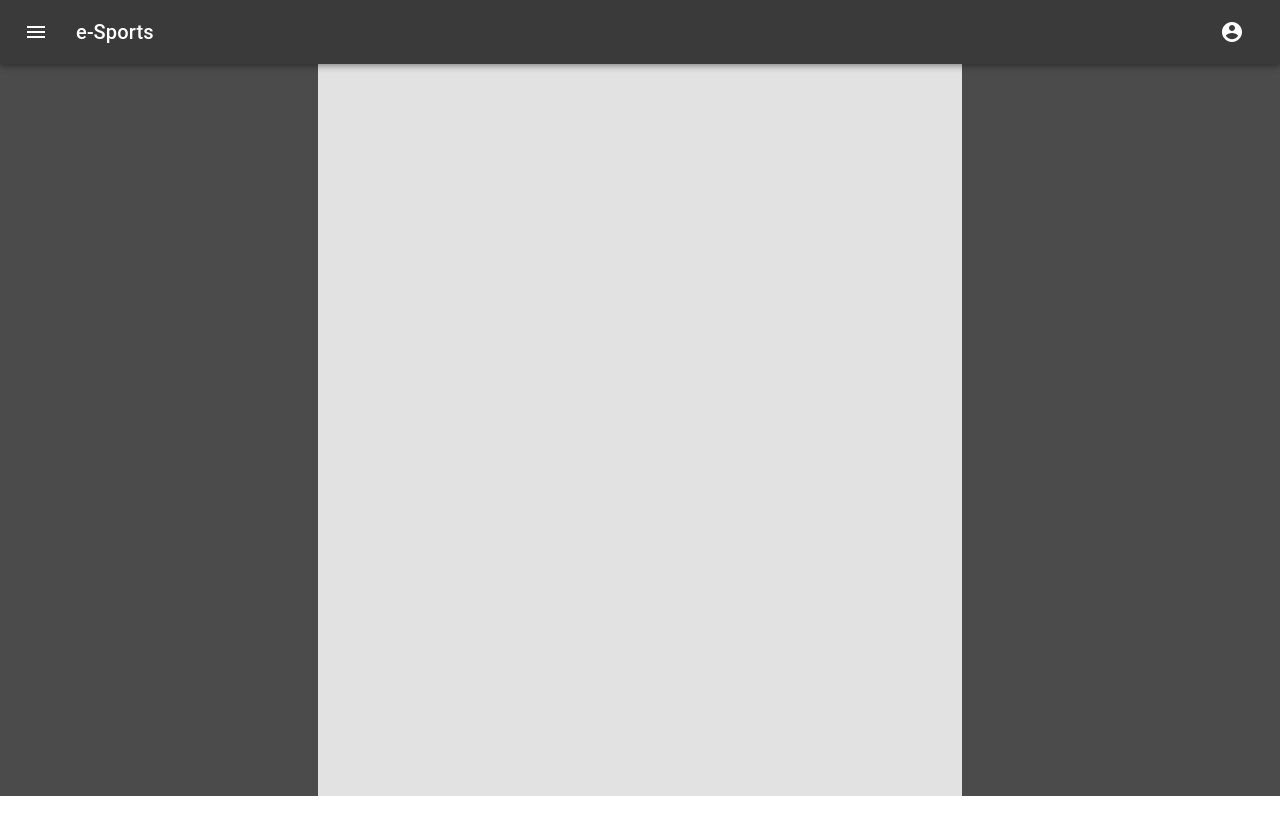
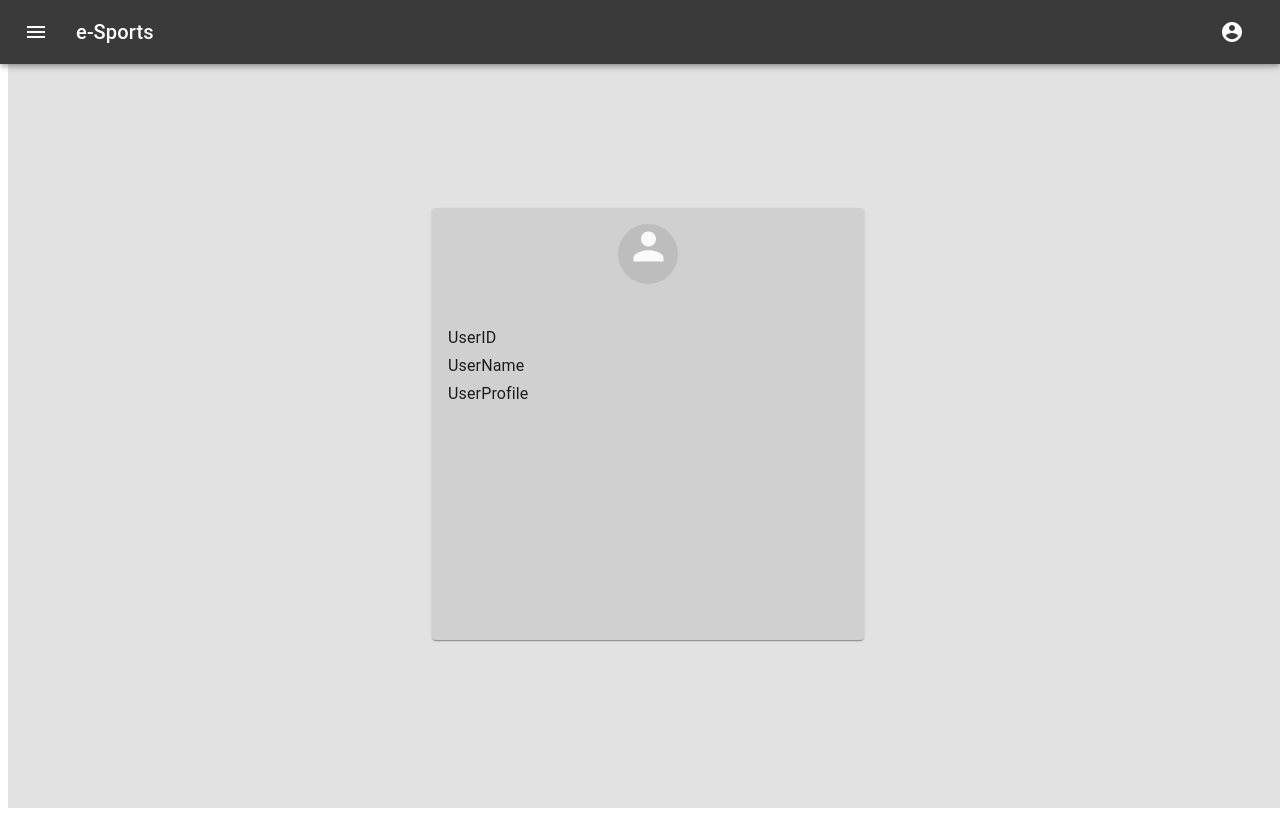
Before and after one commit to toliner/2222-hackathon, a React (Create React App) app in the folder frontend/: page /user in a window 1280 px wide. Built offline with nearby package versions, Linux system fonts and the light colour scheme.

Commit message:
ユーザーのプロフィールの作成

```diff
--- a/frontend/src/components/pages/user-page.tsx
+++ b/frontend/src/components/pages/user-page.tsx
@@ -1,20 +1,35 @@
 import React from "react";
 import {createStyles, makeStyles, Theme} from "@material-ui/core/styles";
-import {Grid, Box} from "@material-ui/core";
+import {Avatar, ButtonBase, Grid, Paper, Typography} from "@material-ui/core";
 
 const useStyles = makeStyles((theme: Theme) =>
     createStyles({
             root: {
                 flexGrow: 1,
+                backgroundColor: 'rgba(226, 226, 226, 1)',
+                width: '100vw',
+                height: '100vh',
             },
             paper: {
+                padding: theme.spacing(2),
+                margin: 'auto',
+                maxWidth: 400,
+                height: 400,
+                top: 200,
+                position: 'relative',
+                backgroundColor: 'rgba(208, 208, 208, 1)',
+            },
+            item: {
                 textAlign: 'center',
-                background: 'rgba(226, 226, 226, 1)',
-                height: '100vh',
+                width: '100%',
+                height: '100px',
             },
-            bg: {
-                background: 'rgba(75, 75, 75, 1)',
-            }
+            img: {
+                margin: 'auto',
+                display: 'block',
+                width: 60,
+                height: 60,
+            },
         }
     )
 )
@@ -24,13 +39,22 @@ export const UserPage: React.FC = () => {
 
     return (
         <div className={classes.root}>
-            <Grid container spacing={3}>
-                <Grid item xs={3} className={classes.bg}/>
-                <Grid item xs={6} className={classes.paper}>
-                    <Box>UserPage</Box>
+            <Paper className={classes.paper}>
+                <Grid container spacing={2}>
+                    <Grid item className={classes.item}>
+                        <Avatar className={classes.img}/>
+                    </Grid>
+                    <Grid item xs={12} sm container>
+                        <Grid item xs container direction="column" spacing={2}>
+                            <Grid item xs>
+                                <Typography variant="subtitle1">UserID</Typography>
+                                <Typography variant="subtitle1">UserName</Typography>
+                                <Typography variant="subtitle1" >UserProfile</Typography>
+                            </Grid>
+                        </Grid>
+                    </Grid>
                 </Grid>
-                <Grid item xs={3} className={classes.bg}/>
-            </Grid>
+            </Paper>
         </div>
     )
 }
```
